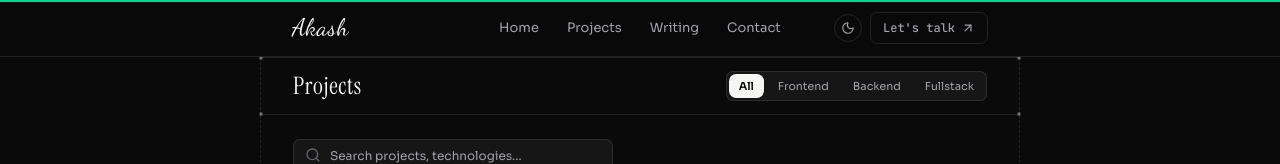
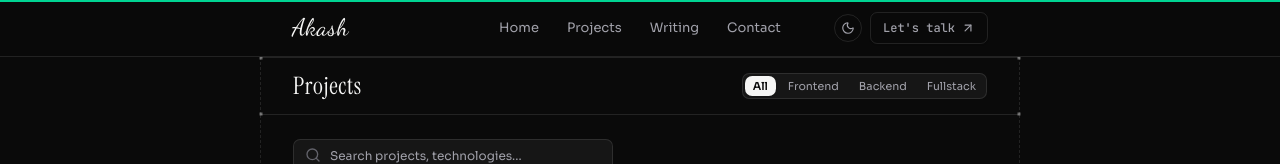
Before and after one commit to Royakash2/akashroy-portfolio, a Next.js app: page /projects in a window 1280 px wide. Shown: the top 164 px of the page. Built offline with nearby package versions, Linux system fonts and the light colour scheme.

Commit message:
filter tabs design fixed

```diff
--- a/src/components/shared/FilterTabs.tsx
+++ b/src/components/shared/FilterTabs.tsx
@@ -25,8 +25,8 @@ export function FilterTabs({
   return (
     <Tabs value={value} onValueChange={(val) => onValueChange(val as string)}>
       <TabsList
-        className={`flex flex-wrap items-center gap-1 rounded-sm border border-(--line) bg-(--chip) ${
-          isSm ? "p-0.5 h-auto" : "p-1 h-auto w-full justify-start gap-1.5"
+        className={`inline-flex flex-wrap items-center gap-1 rounded-sm border border-(--line) bg-(--chip) ${
+          isSm ? "p-0.5 h-auto w-fit" : "p-0.5 sm:p-1 h-auto w-fit justify-start gap-1 sm:gap-1.5"
         } ${className}`}
       >
         {tabs.map((tab) => {
@@ -38,13 +38,12 @@ export function FilterTabs({
               key={tab}
               value={tab}
               className={`flex items-center justify-center gap-1.5 text-center rounded-sm transition-all duration-200 cursor-pointer border-0 shadow-none hover:opacity-80 data-[state=active]:shadow-none ${
-                isSm ? "px-2.5 py-1 text-[11px] font-medium" : "px-3 py-1.5 text-[12px] font-medium"
+                isSm ? "px-2 py-0.5 text-[11px]" : "px-2.5 py-1 text-[11.5px]"
+              } ${
+                isActive
+                  ? "bg-(--fg)! text-(--bg)! font-semibold"
+                  : "bg-transparent text-(--muted) font-normal"
               }`}
-              style={{
-                background: isActive ? "var(--fg)" : "transparent",
-                color: isActive ? "var(--bg)" : "var(--muted)",
-                fontWeight: isActive ? 600 : 400,
-              }}
             >
               {Icon && <Icon className={isSm ? "size-3" : "size-3.5"} aria-hidden />}
               <span>{tab}</span>
```
